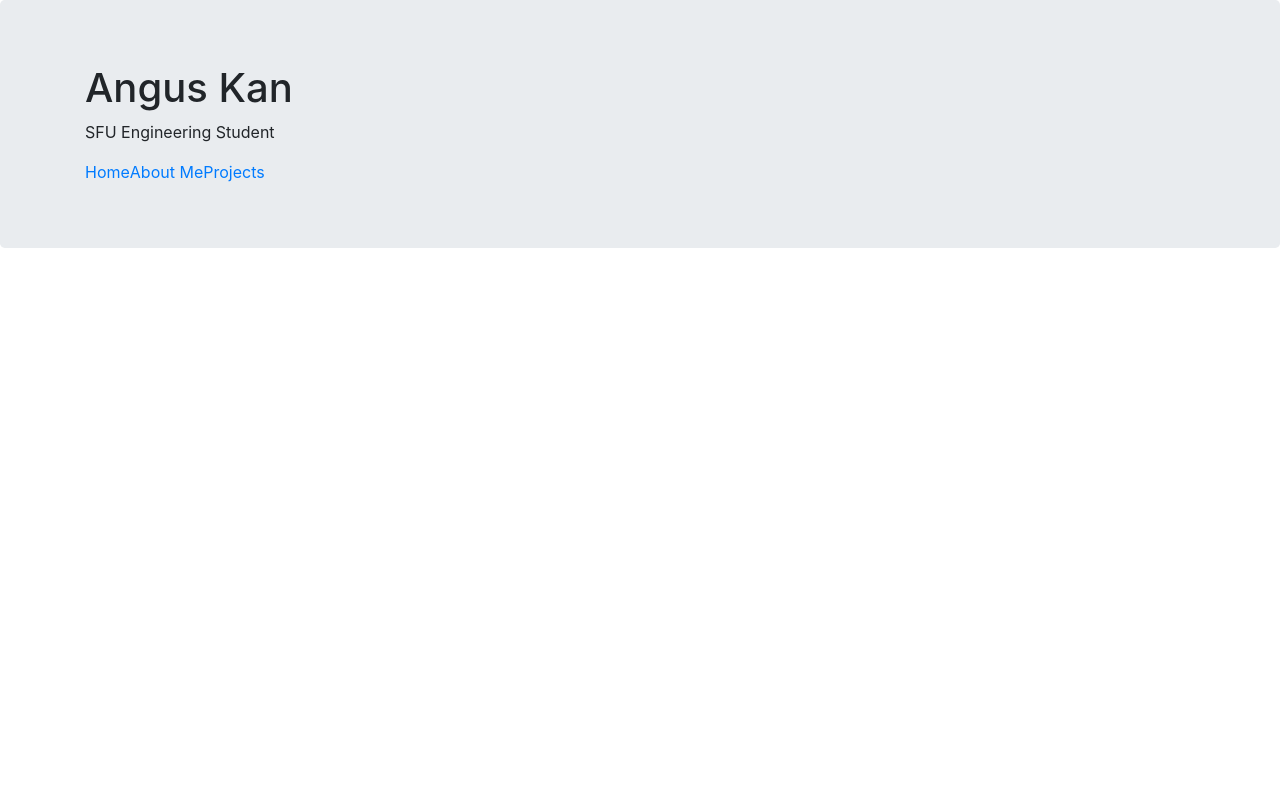
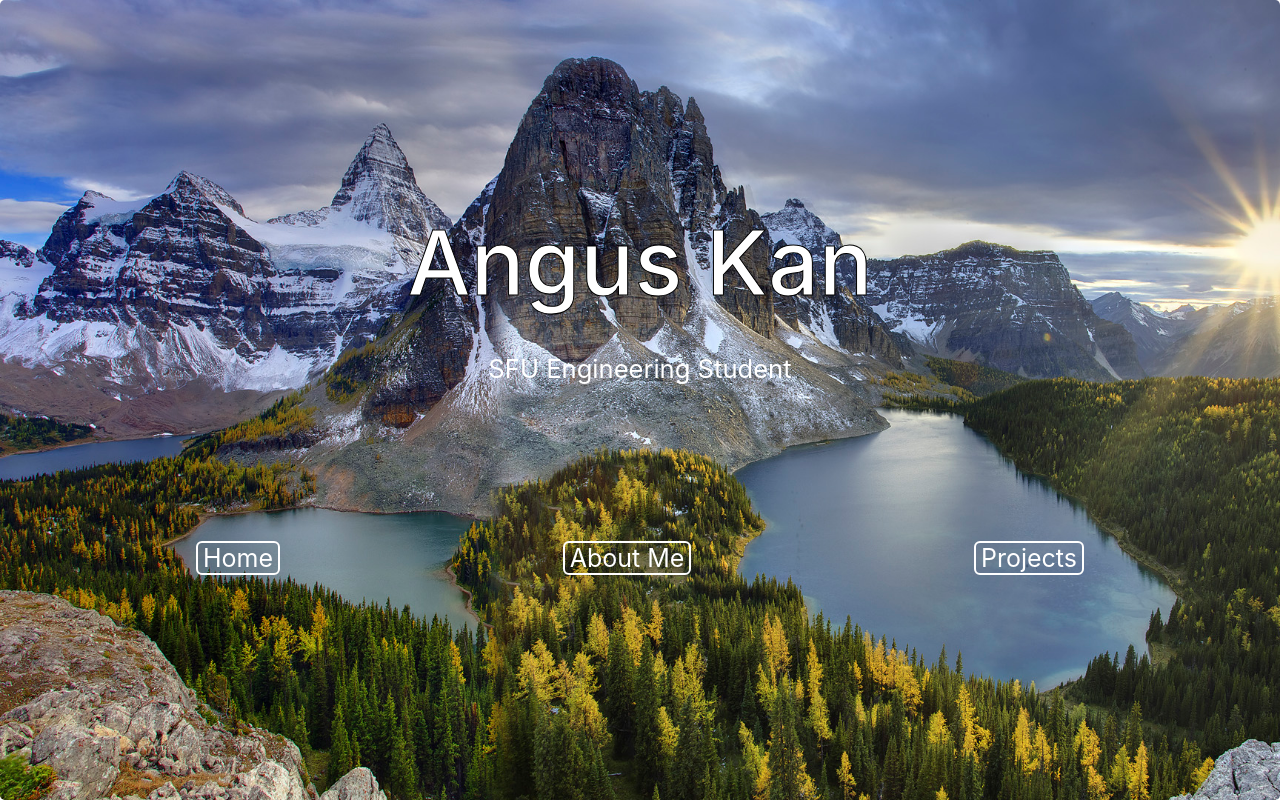
Before and after one commit to KMBD/Angusk, a plain HTML site: page index.html in a window 1280 px wide. Drawn offline with nearby package versions, Linux system fonts and the light colour scheme.

Commit message:
Update index.html

```diff
--- a/index.html
+++ b/index.html
@@ -1,7 +1,7 @@
 <!DOCTYPE html>
 <html>
 <head>
-	<link rel="stylesheet" type="text/css" href="css/stylesample.css">
+	<link rel="stylesheet" type="text/css" href="css/style.css">
 	<link rel="stylesheet" href="https://stackpath.bootstrapcdn.com/bootstrap/4.1.3/css/bootstrap.min.css" integrity="sha384-MCw98/SFnGE8fJT3GXwEOngsV7Zt27NXFoaoApmYm81iuXoPkFOJwJ8ERdknLPMO" crossorigin="anonymous">
 	<title></title>
 </head>
```
